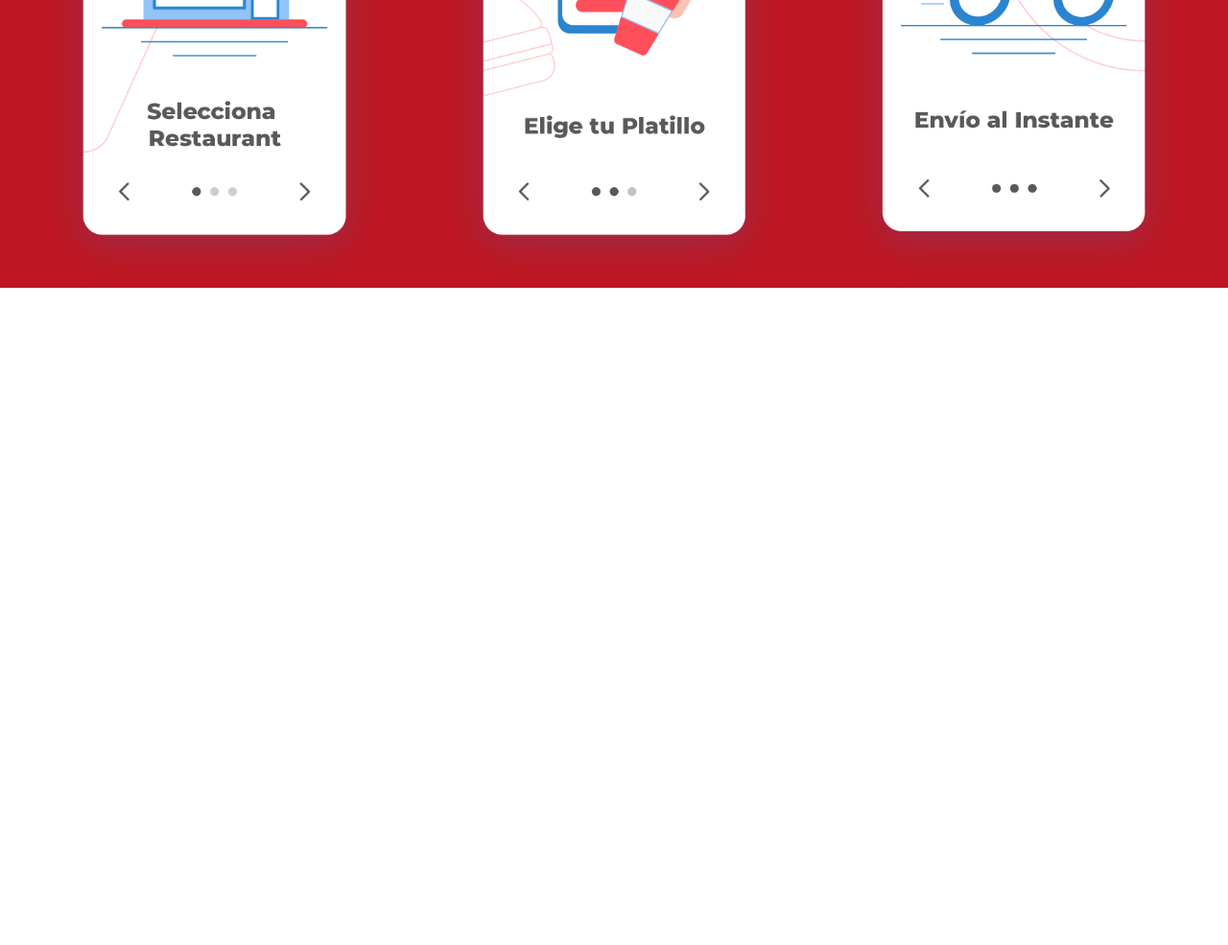
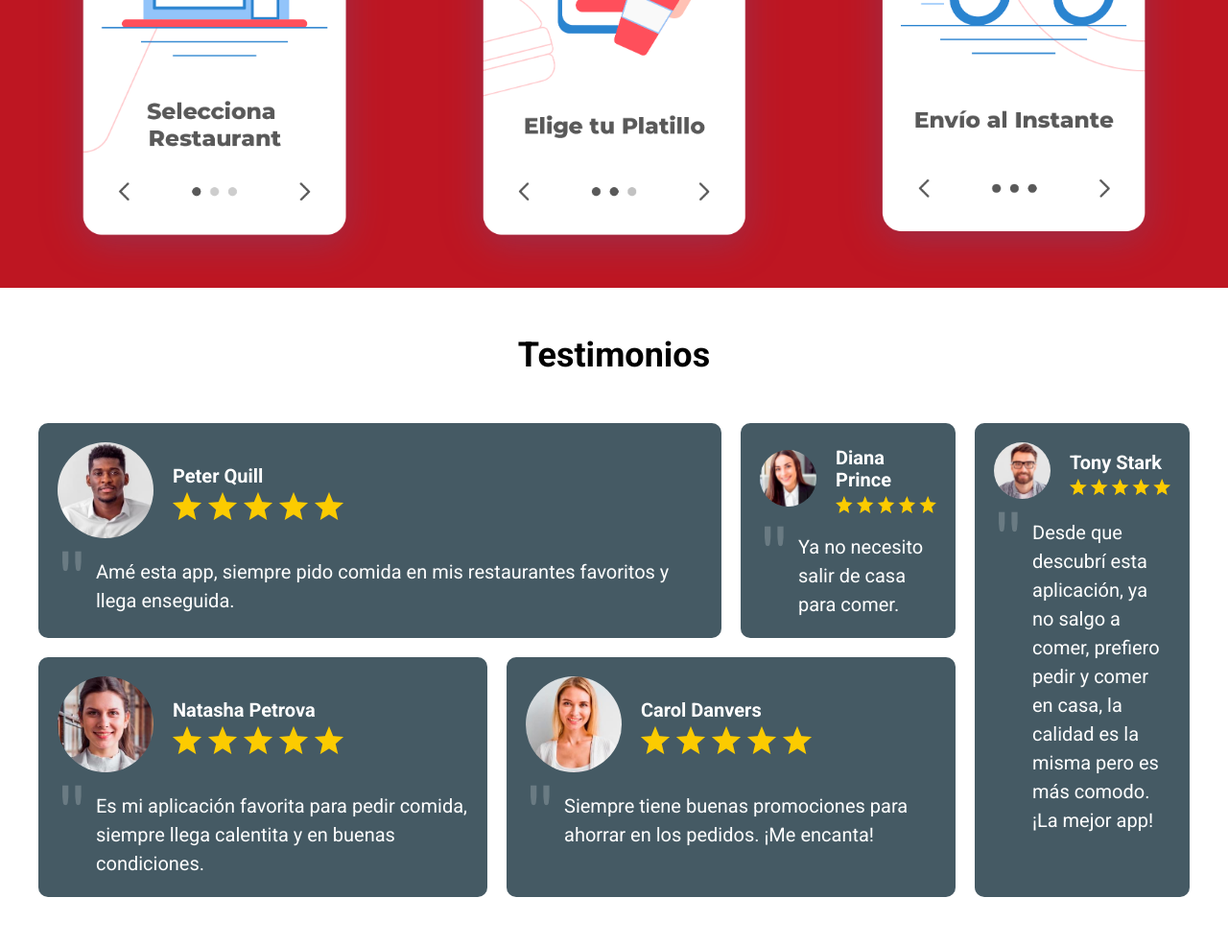
Before and after one commit to martaalcazarr/food-delivery, a website: page index.html in a window 1280 px wide. Shown: the part 1516-2501 px from the top of the page at 96% size. Before the commit the page ends 1816 px from the top, so only its background shows below. Drawn offline with Linux system fonts and the light colour scheme.

Commit message:
testimonios

```diff
--- a/index.html
+++ b/index.html
@@ -1,5 +1,6 @@
 <!DOCTYPE html>
 <html lang="en">
+
 <head>
     <meta charset="UTF-8">
     <meta http-equiv="X-UA-Compatible" content="IE=edge">
@@ -10,6 +11,7 @@
     <link href="https://fonts.googleapis.com/css2?family=Roboto:wght@400;700;900&display=swap" rel="stylesheet">
     <link rel="stylesheet" href="/build/css/app.css">
 </head>
+
 <body>
     <header class="header contenedor">
         <div class="header__logo">
@@ -24,19 +26,22 @@
     <section class="contenedor formulario">
         <div class="formulario__grid">
             <div class="formulario__contenido">
-                <h2 class="formulario__heading">Encuentra la comida de tus restaurantes favoritos y recíbela en tu casa</h2>
+                <h2 class="formulario__heading">Encuentra la comida de tus restaurantes favoritos y recíbela en tu casa
+                </h2>
                 <form class="formulario__buscar">
                     <div class="formulario__campo">
                         <label for="restaurante" class="formulario__label">
-                             Restaurante
+                            Restaurante
                         </label>
-                        <input id="restaurante" type="text" class="formulario__input" placeholder="Telepozza, MacBurguers, Dinkin Donuts">
+                        <input id="restaurante" type="text" class="formulario__input"
+                            placeholder="Telepozza, MacBurguers, Dinkin Donuts">
                     </div>
                     <div class="formulario__campo">
                         <label for="plato" class="formulario__label">
                             Plato
                         </label>
-                        <input id="plato" type="text" class="formulario__input" placeholder="Cazuela, ensalada, pizza...">
+                        <input id="plato" type="text" class="formulario__input"
+                            placeholder="Cazuela, ensalada, pizza...">
                     </div>
                     <input type="submit" class="formulario__submit" value="Buscar">
                 </form>
@@ -65,5 +70,101 @@
             </div>
         </div>
     </section>
+
+    <section class="contenedor testimonios">
+        <h2 class="testimonios__heading">
+            Testimonios
+        </h2>
+        <div class="testimonios__grid">
+            <div class="testimonio">
+                <header class="testimonio__header">
+                    <div class="testimonio__imagen">
+                        <img src="build/img/testimonial1.jpg" alt="testimonio">
+                    </div>
+                    <div class="testimonio__informacion">
+                        <p class="testimonio__autor">
+                            Peter Quill
+                        </p>
+                        <img class="testimonio__calificacion" src="build/img/estrellas.png" alt="estrellas">
+                    </div>
+                </header>
+                <blockquote class="testimonio__texto">
+                    Amé esta app, siempre pido comida en mis restaurantes favoritos y llega enseguida.
+                </blockquote>
+            </div>
+
+            <div class="testimonio">
+                <header class="testimonio__header">
+                    <div class="testimonio__imagen">
+                        <img src="build/img/testimonial2.jpg" alt="testimonio">
+                    </div>
+                    <div class="testimonio__informacion">
+                        <p class="testimonio__autor">
+                            Diana Prince
+                        </p>
+                        <img class="testimonio__calificacion" src="build/img/estrellas.png" alt="estrellas">
+                    </div>
+                </header>
+                <blockquote class="testimonio__texto">
+                    Ya no necesito salir de casa para comer.
+                </blockquote>
+            </div>
+
+            <div class="testimonio">
+                <header class="testimonio__header">
+                    <div class="testimonio__imagen">
+                        <img src="build/img/testimonial3.jpg" alt="testimonio">
+                    </div>
+                    <div class="testimonio__informacion">
+                        <p class="testimonio__autor">
+                            Tony Stark
+                        </p>
+                        <img class="testimonio__calificacion" src="build/img/estrellas.png" alt="estrellas">
+                    </div>
+                </header>
+                <blockquote class="testimonio__texto">
+                    Desde que descubrí esta aplicación, ya no salgo a comer, prefiero pedir y comer en casa, la calidad
+                    es la misma pero es más comodo. ¡La mejor app!
+                </blockquote>
+            </div>
+
+            <div class="testimonio">
+                <header class="testimonio__header">
+                    <div class="testimonio__imagen">
+                        <img src="build/img/testimonial4.jpg" alt="testimonio">
+                    </div>
+                    <div class="testimonio__informacion">
+                        <p class="testimonio__autor">
+                            Natasha Petrova
+                        </p>
+                        <img class="testimonio__calificacion" src="build/img/estrellas.png" alt="estrellas">
+                    </div>
+                </header>
+                <blockquote class="testimonio__texto">
+                    Es mi aplicación favorita para pedir comida, siempre llega calentita y en buenas condiciones.
+                </blockquote>
+            </div>
+
+            <div class="testimonio">
+                <header class="testimonio__header">
+                    <div class="testimonio__imagen">
+                        <img src="build/img/testimonial5.jpg" alt="testimonio">
+                    </div>
+                    <div class="testimonio__informacion">
+                        <p class="testimonio__autor">
+                            Carol Danvers
+                        </p>
+                        <img class="testimonio__calificacion" src="build/img/estrellas.png" alt="estrellas">
+                    </div>
+                </header>
+                <blockquote class="testimonio__texto">
+                    Siempre tiene buenas promociones para ahorrar en los pedidos. ¡Me encanta!
+                </blockquote>
+            </div>
+
+
+        </div>
+    </section>
 </body>
+
 </html>
--- a/src/scss/app.scss
+++ b/src/scss/app.scss
@@ -2,3 +2,4 @@
 @use 'header';
 @use 'formulario';
 @use 'pasos';
+@use 'testimonios';
--- /dev/null
+++ b/src/scss/testimonios/_index.scss
@@ -0,0 +1,2 @@
+@forward 'testimonios';
+@forward 'testimonio';
--- /dev/null
+++ b/src/scss/testimonios/_testimonio.scss
@@ -0,0 +1,61 @@
+@use 'base/variables' as v;
+@use 'base/mixins' as m;
+
+.testimonio{
+    background-color: v.$secundario;
+    padding: 2rem;
+    margin-bottom: 2rem;
+    border-radius: 1rem;
+    color: v.$blanco;
+    &:last-of-type{
+        margin-bottom: 0;
+    }
+    @include m.tablet {
+        margin-bottom: 0;
+        &:nth-child(1){
+            grid-column: 1 / 4;
+        }
+        &:nth-child(3){
+            grid-column: 5 / 6;
+            grid-row: 1 / 3;
+        }
+        &:nth-child(4){
+            grid-column: 1 / 3;
+        }
+        &:nth-child(5){
+            grid-column: 3 / 5;
+        }
+     }
+    &__header{
+        display: flex;
+        gap: 2rem;
+        align-items: center;
+    }
+    &__imagen{
+        flex-basis: 10rem;
+        border-radius: 50%;
+        overflow: hidden;
+    }
+    &__autor{
+        color: v.$blanco;
+        font-weight: 700;
+        margin: .5rem 0;
+    }
+    &__texto{
+        font-size: 2rem;
+        line-height: 1.5;
+        margin: 2rem 0 0 0;
+        padding-left: 4rem;
+        position: relative;
+
+        &::before{
+            // content:open-quote;
+            content: ' " ';
+            font-size: 8rem;
+            position: absolute;
+            left: 0;
+            top: -4rem;
+            opacity: .2;
+            font-family:'Gill Sans', 'Gill Sans MT', Calibri, 'Trebuchet MS', sans-serif
+    }}
+}
--- /dev/null
+++ b/src/scss/testimonios/_testimonios.scss
@@ -0,0 +1,14 @@
+@use 'base/variables' as v;
+@use 'base/mixins' as m;
+
+.testimonios{
+    padding: v.$separacion 0;
+    &__heading{
+        text-align: center;
+    }
+    &__grid{
+        @include m.tablet {
+            @include m.grid(5, 2rem);
+         }
+    }
+}
```
Also changed, not shown: build/css/app.css, 1 other file.
